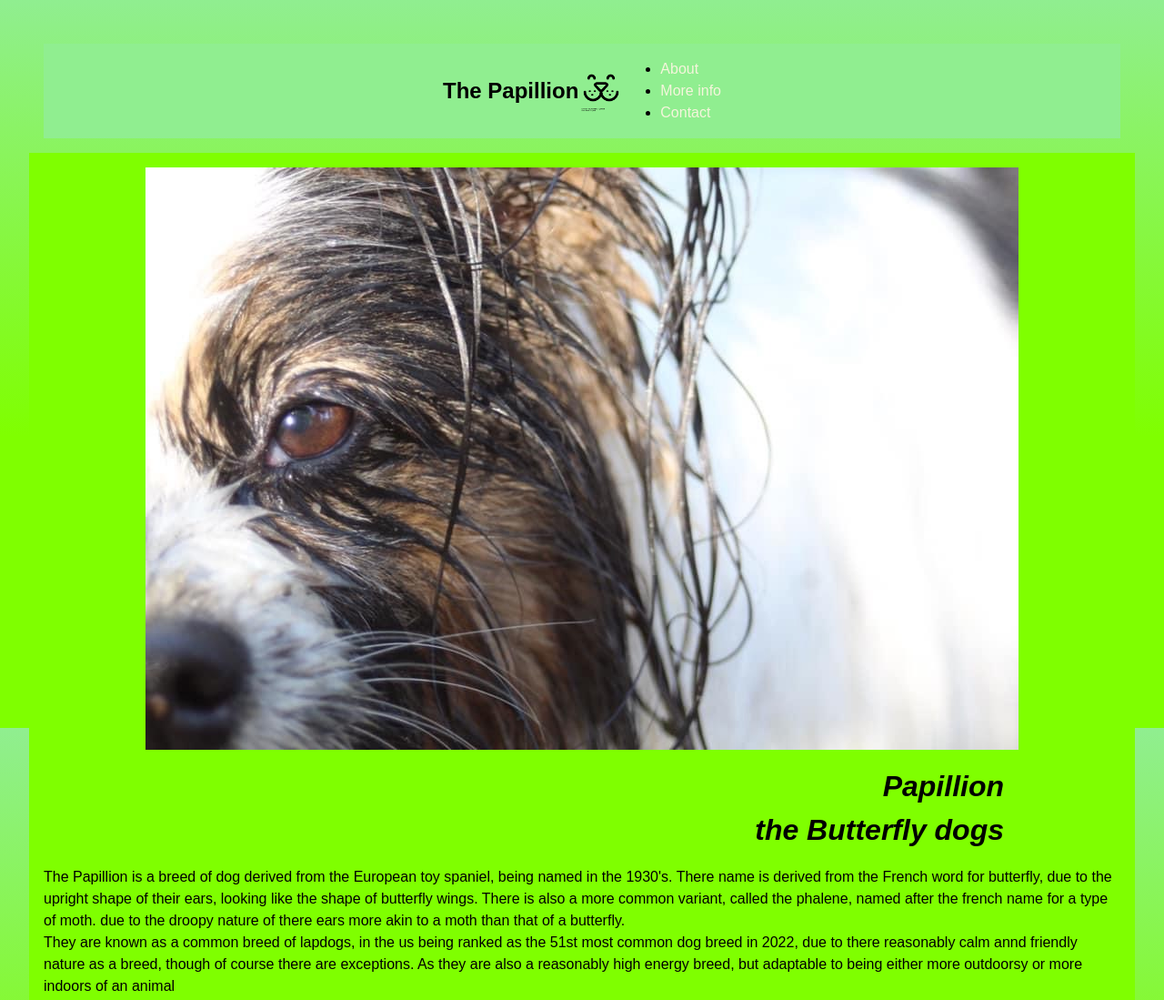
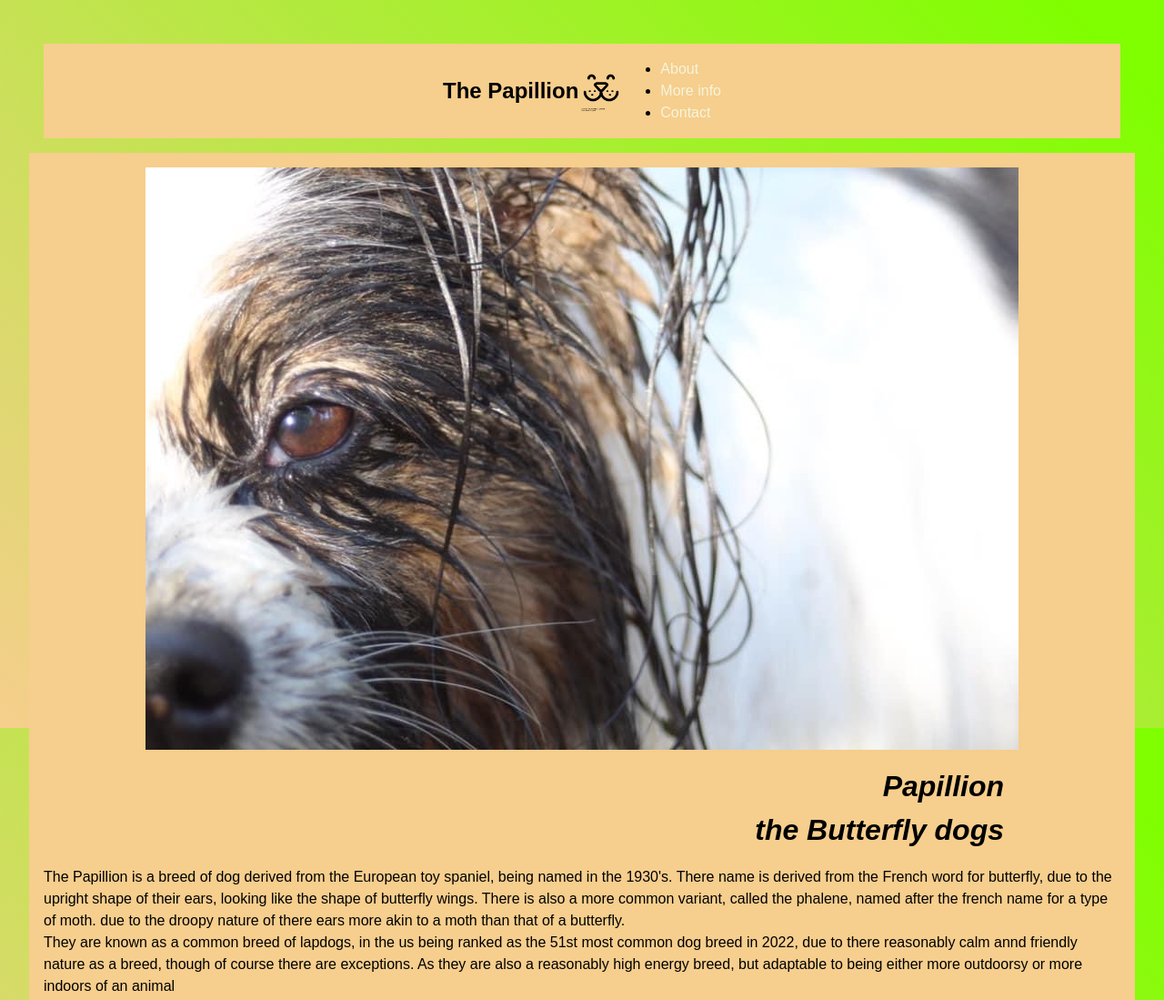
Before and after one commit to irm1005-itec1005-fall-2023/assignment-02-callumtate, a plain HTML site: page index.html in a window 1280 px wide. Shown: the top 1099 px of the page at 91% size. Drawn offline with Linux system fonts and the light colour scheme.

Commit message:
color change

```diff
--- a/style.css
+++ b/style.css
@@ -8,19 +8,19 @@ main {
   flex-direction: column;
   justify-content: center;
   align-items: center;
-  background-color:chartreuse;
+  background-color:#F6CE8D;
   padding: 1rem;
 }
 
 body {
   font-family: Arial, Helvetica, sans-serif;
-  background-color: lightgreen;
+  background-color: bisque;
   /*display: flex;*/
   justify-content: center;
   align-items: column;
   padding: 1rem;
   margin: 1rem;
-  background: linear-gradient(180deg, lightgreen 0%, chartreuse 60%);
+  background: linear-gradient(45deg, #F6CE8D , chartreuse 95%);
   background-repeat: no-repeat;
   background-attachment: fixed;
 }
@@ -29,7 +29,7 @@ header {
   display: flex;
   justify-content: center;
   align-items: center;
-  background-color: lightgreen;
+  background-color: #F6CE8D;
   padding: 1rem;
   margin: 1rem;
 }
@@ -38,7 +38,7 @@ footer {
   display: flex;
   justify-content: center;
   align-items: center;
-  background-color: chartreuse;
+  background-color: #F6CE8D;
   padding: 1rem;}
 
 .hero{
```
